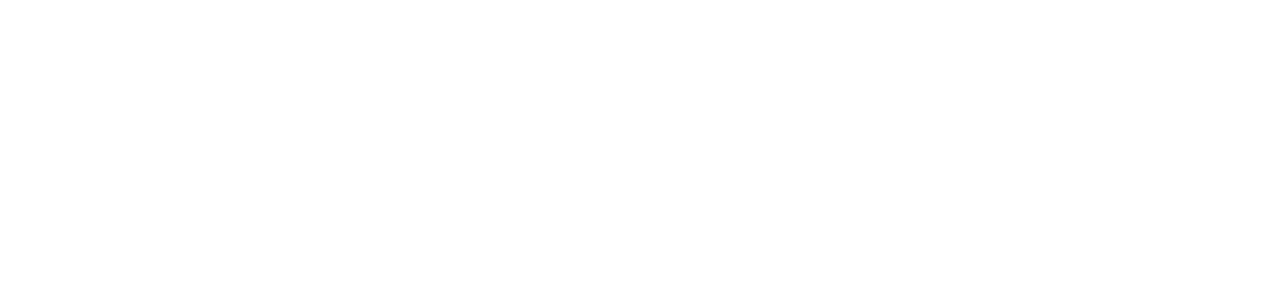
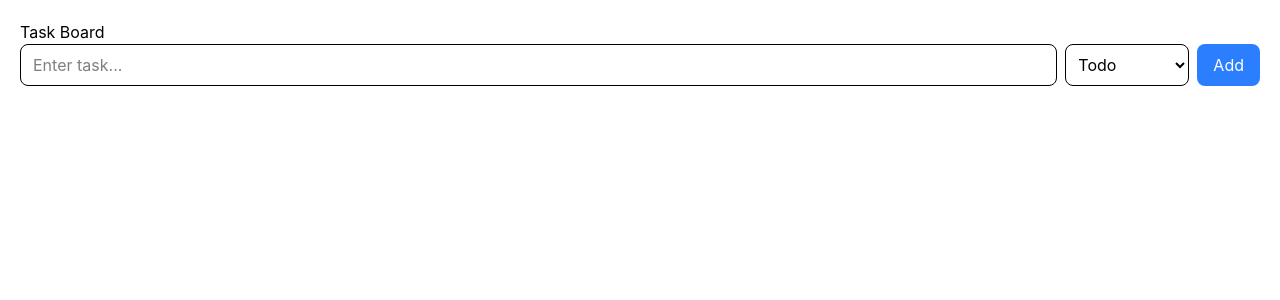
Before and after one commit to tranverse/task-board, a React (Vite) app: page / in a window 1280 px wide. Shown: the top 300 px of the page. Built offline with nearby package versions, Linux system fonts and the light colour scheme.

Commit message:
add task

```diff
--- a/src/App.jsx
+++ b/src/App.jsx
@@ -1,9 +1,20 @@
 import { useState } from "react";
-import './assets/styles/global.css'
+import "./assets/styles/global.css";
+import TaskForm from "./components/TaskForm";
 function App() {
-  const [count, setCount] = useState(0);
+  const [tasks, setTasks] = useState([]);
+  const addTask = (task) => {
+    setTasks([...tasks, task]);
+  };
+  return (
+    <>
+      <div style={{ padding: "20px" }}>
+        <h1>Task Board</h1>
 
-  return <div></div>;
+        <TaskForm addTask={addTask} />
+      </div>
+    </>
+  );
 }
 
 export default App;
--- /dev/null
+++ b/src/components/TaskForm.jsx
@@ -0,0 +1,51 @@
+import { useState } from "react";
+
+function TaskForm({ addTask }) {
+  const [title, setTitle] = useState("");
+  const [status, setStatus] = useState("todo");
+
+  const handleSubmit = (e) => {
+    e.preventDefault();
+
+    if (!title.trim()) return;
+
+    addTask({
+      id: Date.now().toString(),
+      title,
+      status,
+    });
+
+    setTitle("");
+    setStatus("todo");
+  };
+
+  return (
+    <form onSubmit={handleSubmit} className="flex gap-2 mb-4">
+      <input
+        className="flex-1 border rounded-lg px-3 py-2 outline-none focus:ring-2 focus:ring-blue-400"
+        placeholder="Enter task..."
+        value={title}
+        onChange={(e) => setTitle(e.target.value)}
+      />
+
+      <select
+        className="border rounded-lg px-2 py-2"
+        value={status}
+        onChange={(e) => setStatus(e.target.value)}
+      >
+        <option value="todo">Todo</option>
+        <option value="in-progress">In Progress</option>
+        <option value="done">Done</option>
+      </select>
+
+      <button
+        className="bg-blue-500 text-white px-4 py-2 rounded-lg hover:bg-blue-600"
+        type="submit"
+      >
+        Add
+      </button>
+    </form>
+  );
+}
+
+export default TaskForm;
```
